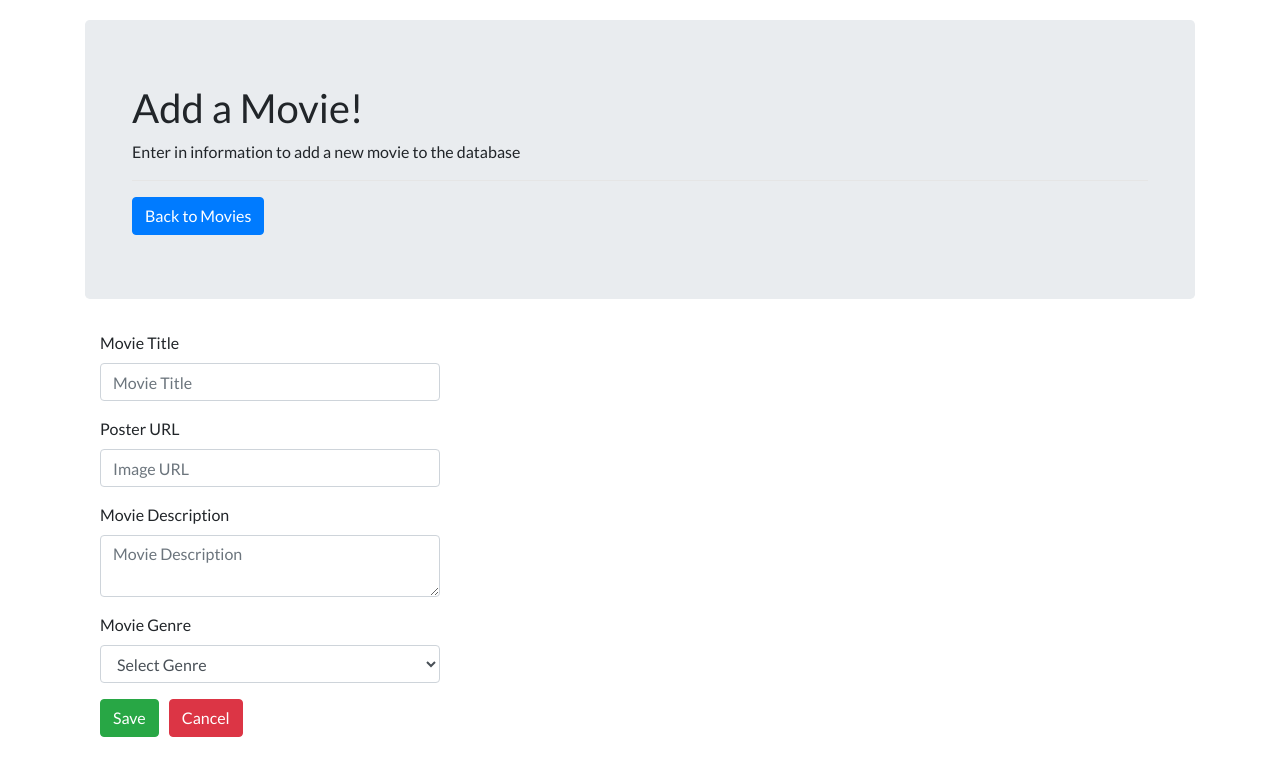
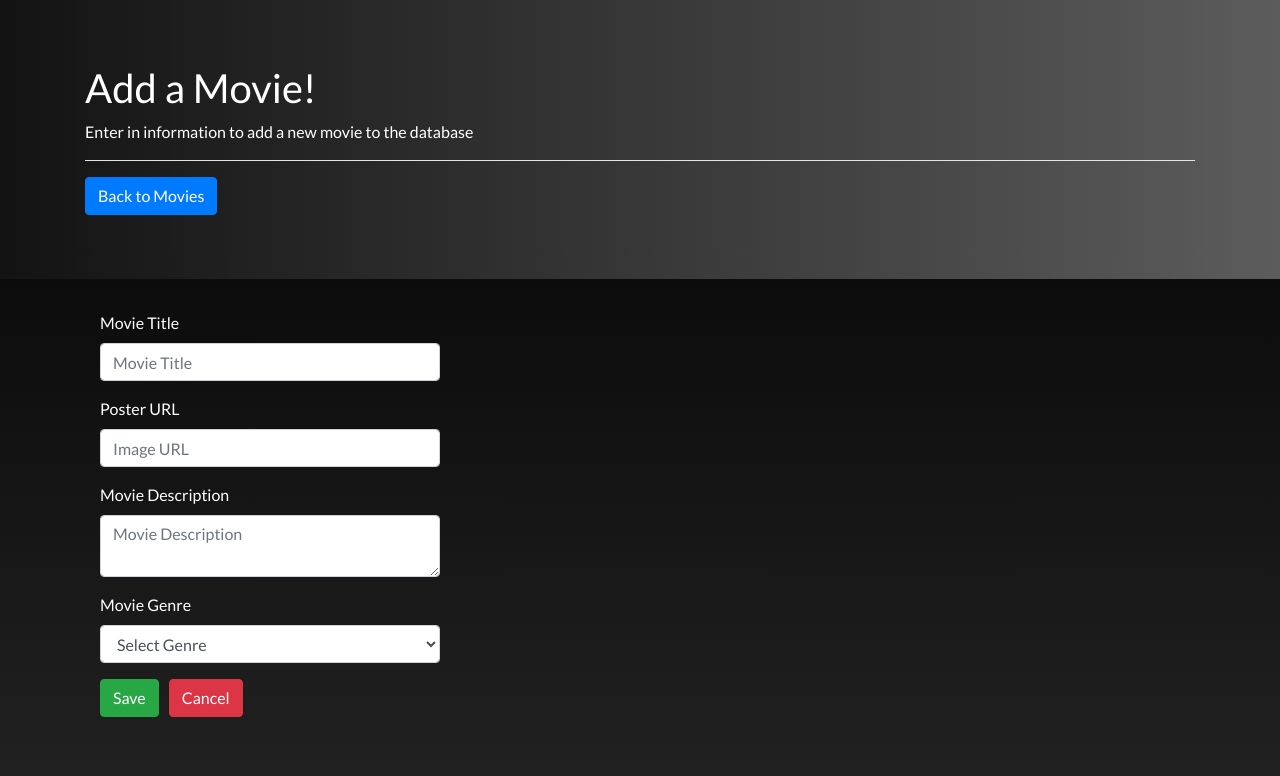
Before and after one commit to stavkidron-coder/movie-sagas, a React app: page /#/addMovie in a window 1280 px wide. Built offline with nearby package versions, Linux system fonts and the light colour scheme.

Commit message:
added styling to addMovies page and allowed user to click on photo of movie to navigate to details page

```diff
--- a/src/components/AddMovie/AddMovie.css
+++ b/src/components/AddMovie/AddMovie.css
@@ -1,9 +1,16 @@
 .addMovieJumbotron {
-    margin-top: 20px;
+    text-align: left;
+    background-image: linear-gradient(to right, rgb(19, 19, 19) , rgb(92, 92, 92));
+    color: white;
+    border-radius: 0 !important;
   }
 
   .body {
-      text-align: left;
+    color: white;
+    text-align: left;
+    background-image: linear-gradient(rgb(0, 0, 0), rgb(34, 34, 34));
+    margin-bottom: 0;
+    min-height: 100vh;
   }
 
 .button {
--- a/src/components/AddMovie/AddMovie.js
+++ b/src/components/AddMovie/AddMovie.js
@@ -49,7 +49,7 @@ class AddMovie extends Component {
     render() {
 
         return (
-            <Container className="body">
+            <div className="body">
             <Jumbotron className="addMovieJumbotron">
                 <Container>
                     <h1>Add a Movie!</h1>
@@ -58,7 +58,7 @@ class AddMovie extends Component {
                     <Button color="primary" onClick={this.homeBtn}>Back to Movies</Button>
                 </Container>
             </Jumbotron>
-
+            <Container>
                 <Form>
                     <FormGroup>
                         <Col xs="4">
@@ -127,6 +127,7 @@ class AddMovie extends Component {
                 </Form>
 
             </Container>
+            </div>
         );
         }
     }
--- a/src/components/Movies/Movies.css
+++ b/src/components/Movies/Movies.css
@@ -8,6 +8,7 @@
 
 .movieCards {
     width: 200px;
+    height: 450px;
     margin: 20px;
 }
 
--- a/src/components/Movies/Movies.js
+++ b/src/components/Movies/Movies.js
@@ -57,7 +57,12 @@ class Movies extends Component {
                                     </CardTitle>
                                 </CardBody>
 
-                                <img width="100%" src={movie.poster} alt={movie.description}/>
+                                <img
+                                    width="100%"
+                                    src={movie.poster}
+                                    alt={movie.description}
+                                    onClick={() => this.handleClick(movie)}
+                                />
 
                                 <CardText className="cardText">
                                     <Button onClick={() => this.handleClick(movie)}>
```
Lines whose indentation alone changed are shown as unchanged.
